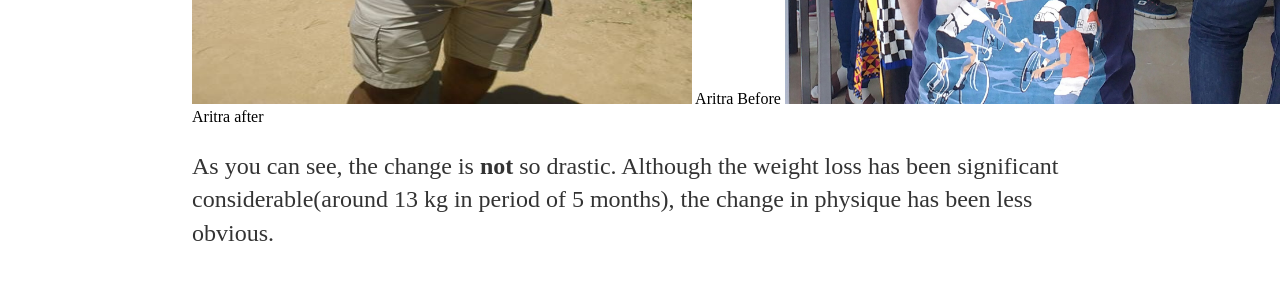
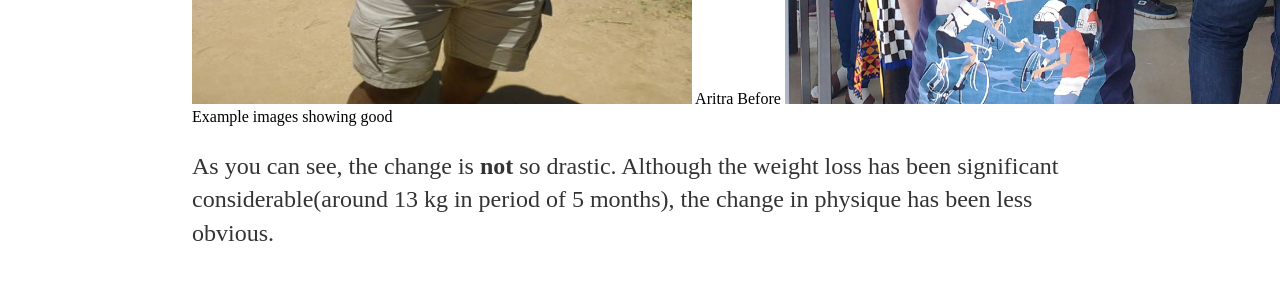
Before and after one commit to aritraghosh/aritraghosh.github.io, a Jekyll site: the page built from _posts/2016-02-05-some-tips-for-weight-loss.md, in a window 1280 px wide. Shown: the part 1044-1334 px from the top of the page. Built offline with Jekyll 4.4.1, drawn with Linux system fonts in a browser that asks for light colours.

Commit message:
Update 2016-02-05-some-tips-for-weight-loss.md

```diff
--- a/_posts/2016-02-05-some-tips-for-weight-loss.md
+++ b/_posts/2016-02-05-some-tips-for-weight-loss.md
@@ -12,7 +12,7 @@ After a long wait(4 years), I was able to muster courage and enthusiasm on somet
 <img src="https://aritraghosh.github.io/images/Aritra_old.jpg" alt="Old me" style="align: left;width: 500px ;height: 600px;"/>
 Aritra Before
 <img src="https://aritraghosh.github.io/images/IMG_20160123_091910.jpg" alt="Now" style="align: right;width: 500px;  height: 600px;"/>
-Aritra after
+<div  style="text-align:left">Example images showing good </div>
 </div>
 
 
```
